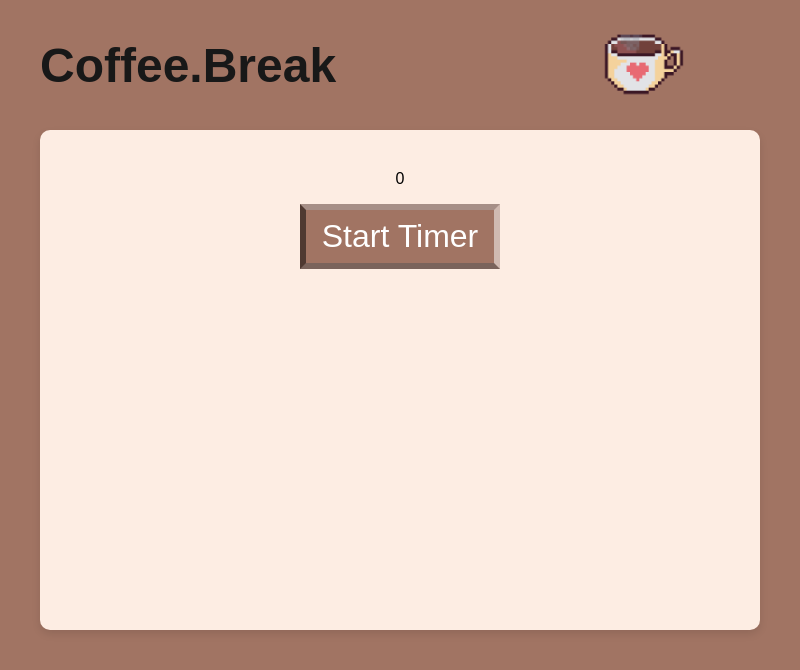
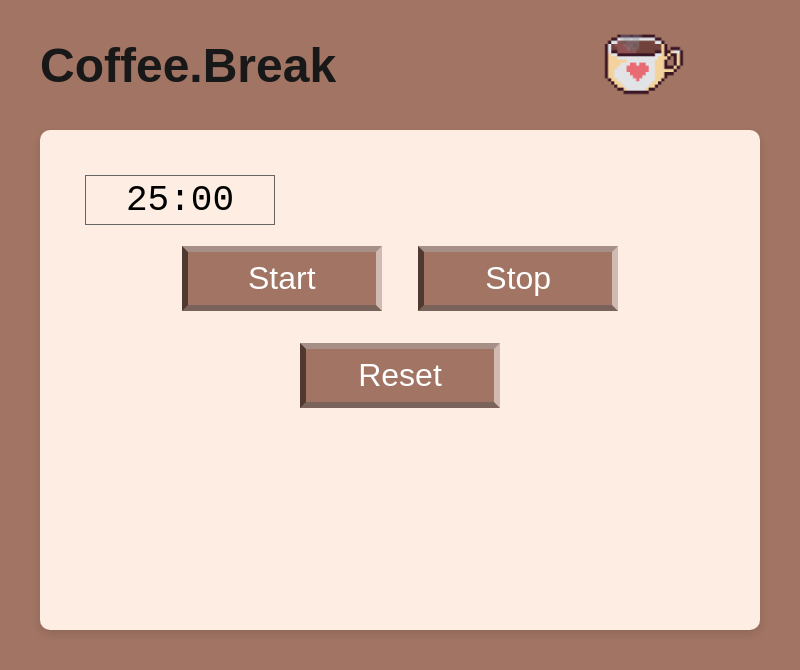
Before and after one commit to abi-7/coffee.break, an Electron app: page index.html in a window 800 px wide. Drawn offline with Linux system fonts and the light colour scheme.

Commit message:
basic timer functionality working

```diff
--- a/index.html
+++ b/index.html
@@ -16,8 +16,12 @@
         />
       </div>
       <div id="center">
-        <div id="timer">0</div>
-        <button onclick="startTimer()">Start Timer</button>
+        <div class="timer">
+          <span class="minute">25</span>:<span class="second">00</span>
+        </div>
+        <button onclick="startTimer()">Start</button>
+        <button onclick="stopTimer()">Stop</button>
+        <button onclick="resetTimer()">Reset</button>
       </div>
     </div>
     <script src="src/components/timer.js"></script>
--- a/src/components/timer.js
+++ b/src/components/timer.js
@@ -1,23 +1,51 @@
-var myTimer = null;
-var time = 0;
+var myTimer = null; //for setInterval
+var time = 1500; //time of timer
+var isRunning = false; //is timer started or stopped
 
-function updateTimer() {
-  time++;
-  document.getElementById("timer").innerHTML = time; //displays time
+function generateTime() {
+  var second = time % 60;
+  var minute = Math.floor(time / 60) % 60;
+
+  document.querySelector(".second").textContent =
+    second < 10 ? "0" + second : second;
+  document.querySelector(".minute").textContent =
+    minute < 10 ? "0" + minute : minute;
 }
 
-function startTimer() {
-  if (!myTimer) {
-    // Prevent multiple intervals
-    myTimer = setInterval(updateTimer, 1000);
+//updates time
+function updateTimer() {
+  if (time > 0) {
+    time--;
+    generateTime();
+  } else {
+    stopTimer();
   }
 }
 
-function stopTimer() {
-  clearInterval(myTimer); //stops timer
-  myTimer = null;
+//starts timer
+function startTimer(interval = 1000) {
+  if (!isRunning) {
+    isRunning = true; // Timer is running
+    // Prevent multiple intervals
+    myTimer = setInterval(updateTimer, interval);
+  }
 }
 
+//stops timer
+function stopTimer() {
+  clearInterval(myTimer);
+  isRunning = false;
+  alert("Time is up!");
+}
+
+//resets timer - not sure if will use
+function resetTimer() {
+  stopTimer();
+  time = 1500; //25 minutes
+  generateTime();
+}
+
+//load on page
 window.onload = function () {
-  document.getElementById("timer").innerHTML = time; // Ensures initial display
+  generateTime();
 };
--- a/src/styles.css
+++ b/src/styles.css
@@ -63,3 +63,14 @@ button:hover {
   width: 100px;
   height: auto;
 }
+
+div.timer {
+  border: 1px #666666 solid;
+  width: 190px;
+  height: 50px;
+  line-height: 50px;
+  font-size: 36px;
+  font-family: "Courier New", Courier, monospace;
+  text-align: center;
+  margin: 5px;
+}
```
